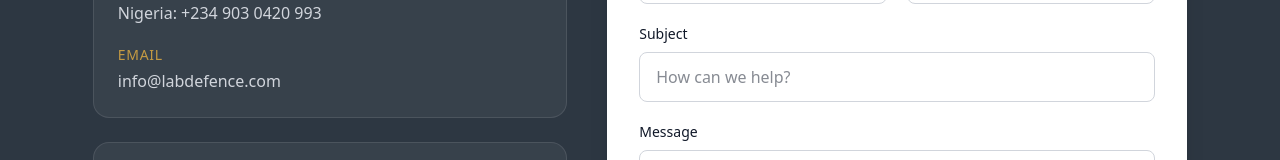
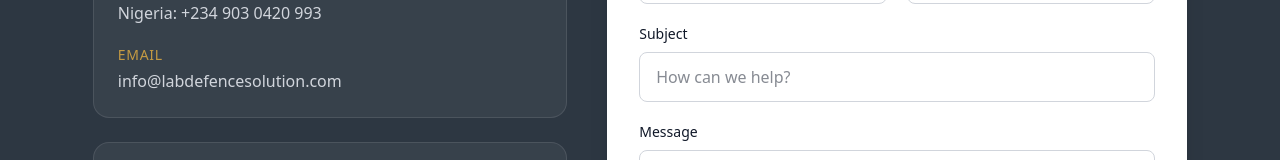
Before and after one commit to benjaminuwah/labs, a Next.js app: page /contact-us in a window 1280 px wide. Shown: the part 740-900 px from the top of the page. Built offline with nearby package versions, Linux system fonts and the light colour scheme.

Commit message:
Update page.tsx

```diff
--- a/app/contact-us/page.tsx
+++ b/app/contact-us/page.tsx
@@ -47,11 +47,11 @@
                       Email
                     </p>
                     <a
-                      href="mailto:info@labdefence.com
+                      href="mailto:info@labdefencesolution.com
 "
                       className="hover:text-defence-gold transition-colors"
                     >
-                      info@labdefence.com
+                      info@labdefencesolution.com
                     </a>
                   </div>
                 </div>
```
